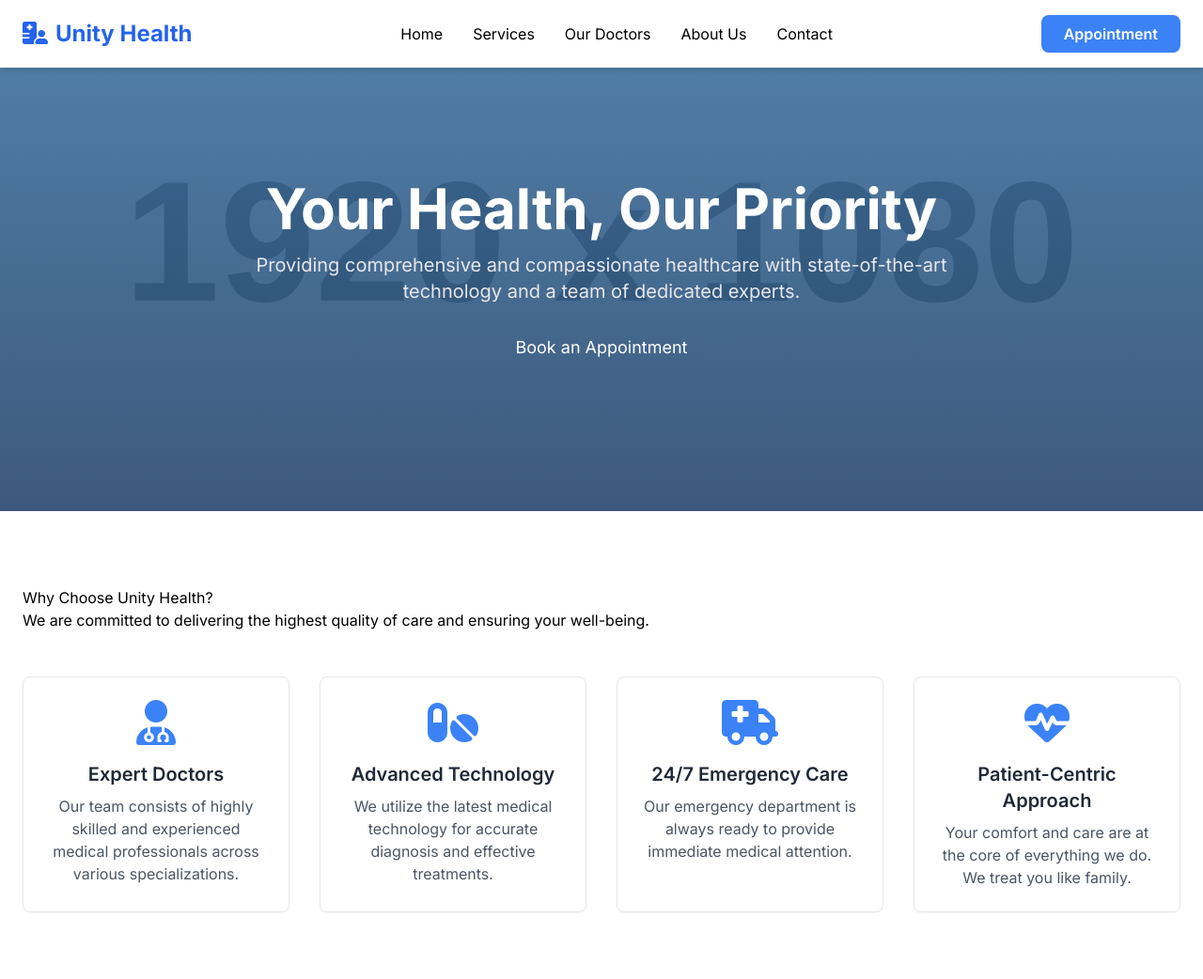
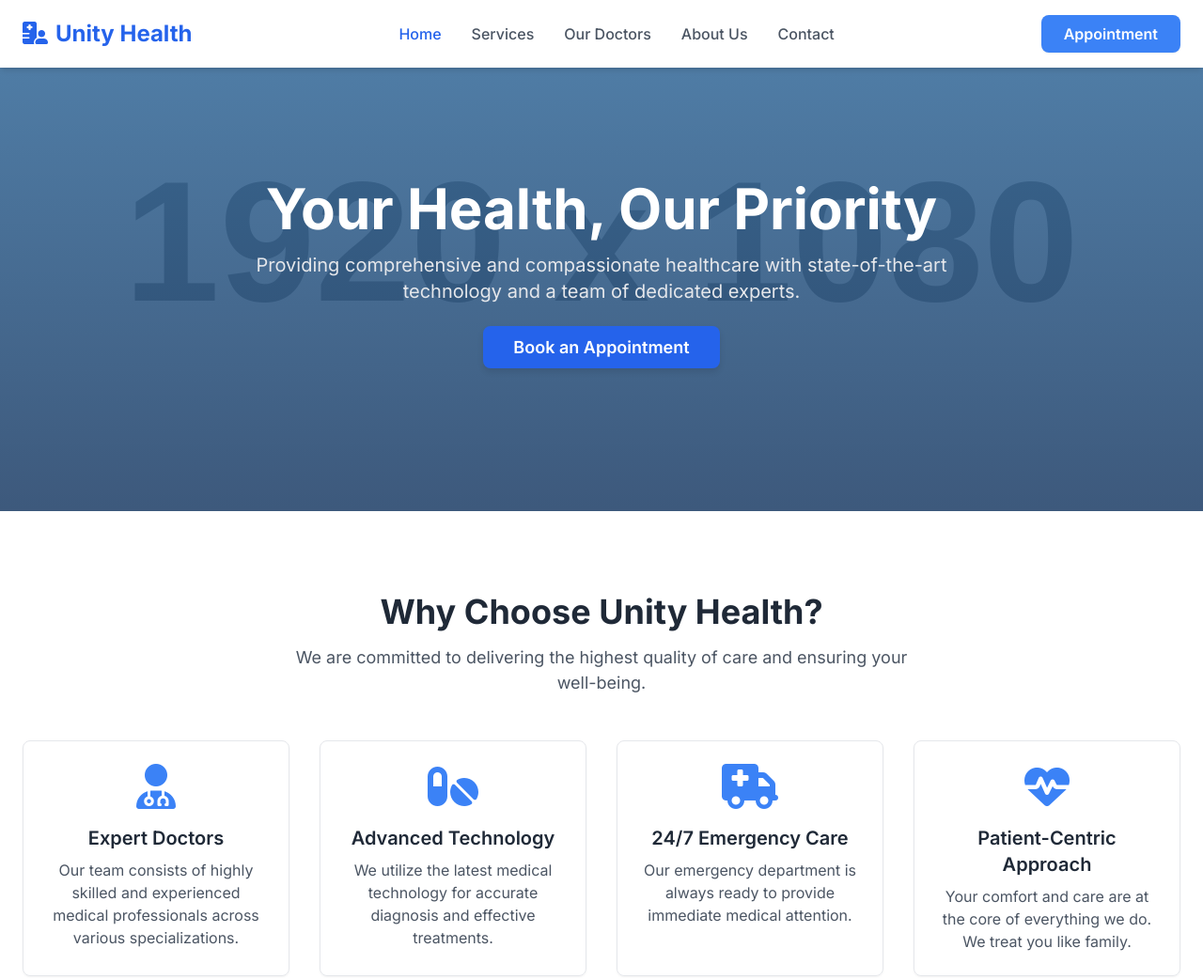
Before and after one commit to debjit-stack/HospitalUI, a plain HTML site: page index.html in a window 1280 px wide. Shown: the top 1042 px of the page at 94% size. Drawn offline with nearby package versions, Linux system fonts and the light colour scheme; placeholder pictures from the web are drawn by us.

Commit message:
fix css issues

```diff
--- a/style.css
+++ b/style.css
@@ -7,23 +7,72 @@ body {
     background-position: center;
 }
 .section-title {
-    @apply text-3xl md:text-4xl font-bold text-gray-800 text-center;
+    font-size: 1.875rem; /* text-3xl */
+    font-weight: 700; /* font-bold */
+    color: #1f2937; /* text-gray-800 */
+    text-align: center;
+}
+@media (min-width: 768px) {
+    .section-title {
+        font-size: 2.25rem; /* md:text-4xl */
+    }
 }
 .section-subtitle {
-    @apply text-lg text-gray-600 text-center mt-2 max-w-2xl mx-auto;
+    font-size: 1.125rem; /* text-lg */
+    color: #4b5563; /* text-gray-600 */
+    text-align: center;
+    margin-top: 0.5rem; /* mt-2 */
+    max-width: 42rem; /* max-w-2xl */
+    margin-left: auto;
+    margin-right: auto;
 }
 .cta-button {
-    @apply px-8 py-3 bg-blue-600 text-white font-semibold rounded-lg shadow-md hover:bg-blue-700 transition-transform transform hover:scale-105 duration-300 ease-in-out;
+    padding-left: 2rem; /* px-8 */
+    padding-right: 2rem;
+    padding-top: 0.75rem; /* py-3 */
+    padding-bottom: 0.75rem;
+    background-color: #2563eb; /* bg-blue-600 */
+    color: #fff; /* text-white */
+    font-weight: 600; /* font-semibold */
+    border-radius: 0.5rem; /* rounded-lg */
+    box-shadow: 0 4px 6px rgba(0,0,0,0.1); /* shadow-md */
+    transition: transform 0.3s ease-in-out, background-color 0.3s;
+    transform: scale(1);
+}
+.cta-button:hover {
+    background-color: #1d4ed8; /* hover:bg-blue-700 */
+    transform: scale(1.05);
 }
 .nav-link {
-    @apply text-gray-600 hover:text-blue-600 font-medium transition duration-300;
+    color: #4b5563; /* text-gray-600 */
+    font-weight: 500; /* font-medium */
+    transition: color 0.3s;
+}
+.nav-link:hover {
+    color: #2563eb; /* hover:text-blue-600 */
 }
 .nav-link.active {
-    @apply text-blue-600;
+    color: #2563eb; /* text-blue-600 */
 }
 .service-card {
-    @apply bg-white rounded-xl shadow-lg overflow-hidden transform hover:-translate-y-2 transition-transform duration-300 ease-in-out;
+    background-color: #fff; /* bg-white */
+    border-radius: 0.75rem; /* rounded-xl */
+    box-shadow: 0 10px 15px rgba(0,0,0,0.1); /* shadow-lg */
+    overflow: hidden;
+    transition: transform 0.3s ease-in-out;
+    transform: translateY(0);
+}
+.service-card:hover {
+    transform: translateY(-0.5rem); /* hover:-translate-y-2 */
 }
 .doctor-card {
-     @apply bg-gray-50 rounded-lg p-6 text-center shadow-md hover:shadow-xl transition-shadow duration-300;
+    background-color: #f9fafb; /* bg-gray-50 */
+    border-radius: 0.5rem; /* rounded-lg */
+    padding: 1.5rem; /* p-6 */
+    text-align: center;
+    box-shadow: 0 4px 6px rgba(0,0,0,0.08); /* shadow-md */
+    transition: box-shadow 0.3s;
 }
+.doctor-card:hover {
+    box-shadow: 0 10px 20px rgba(0,0,0,0.15); /* hover:shadow-xl */
+}
```
